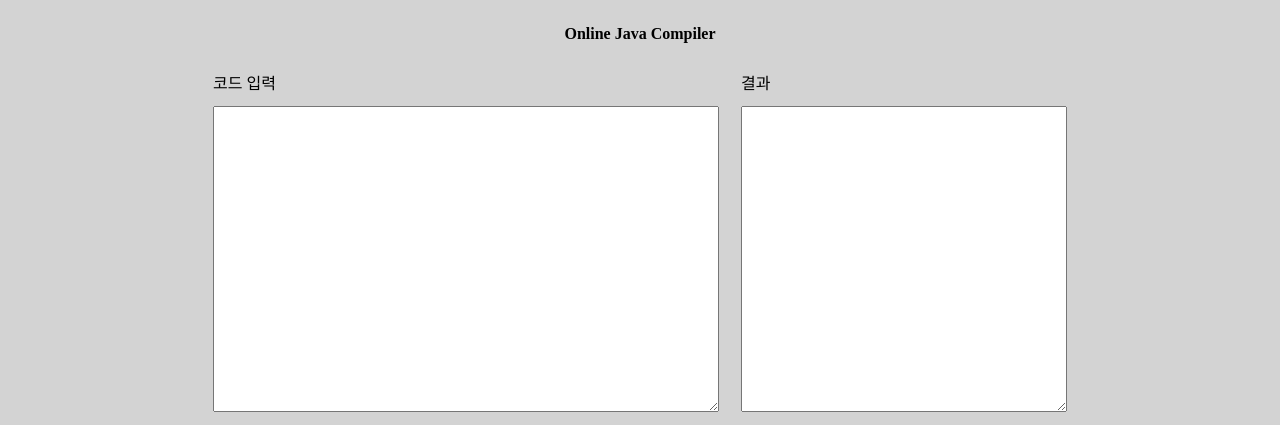
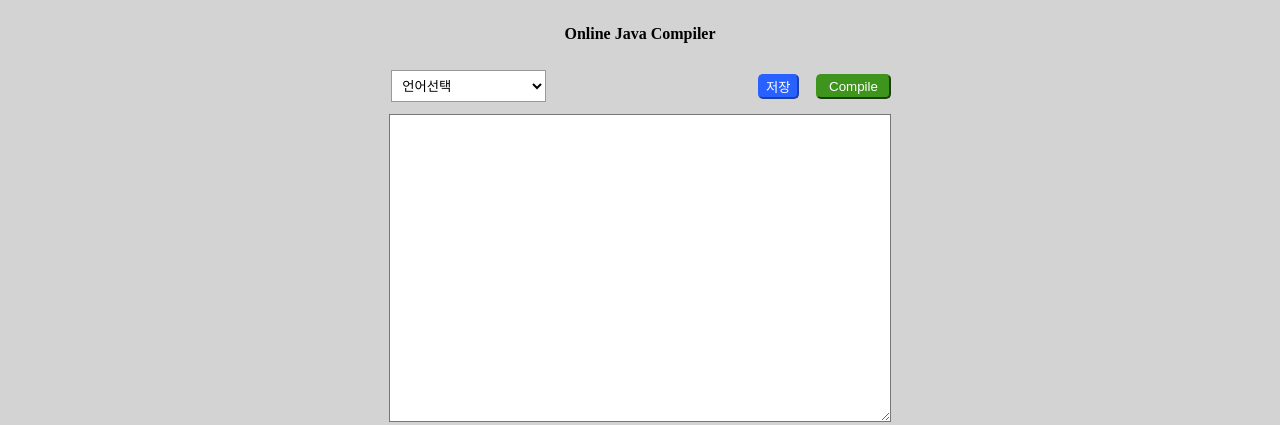
Before and after one commit to y00jin/frontend, a plain HTML site: page codeforest/main.html in a window 1280 px wide. Shown: the part 343-768 px from the top of the page. Drawn offline with Linux system fonts and the light colour scheme.

Commit message:
css 수정

```diff
--- a/codeforest/main.css
+++ b/codeforest/main.css
@@ -51,7 +51,20 @@ body {
 }
 
 td {
-    padding: 5px 10px;
+    padding: 5px 5px;
+}
+
+select {
+    width: 155px;
+    padding: .5em .5em;
+    font-family: inherit;
+    background: no-repeat 95% 50%;
+    background-color: #fff;
+    border: 1px solid #999;
+    border-radius: 0px;
+    margin: auto;
+    margin-right: 150px;
+    display: block;
 }
 
 #head {
@@ -59,11 +72,24 @@ td {
 }
 
 #code {
-    width: 500px; height: 300px
+    width: 480px;
+    height: 300px;
+    background-color: #fff;
+    color: #000;
+    font-family: Consolas, sans-serif;
+    line-height: 2em;
+    font-stretch: ultra-expanded;
+    padding: 3px 10px;
 }
 #result {
-    width: 320px;
-    height: 300px;
+    width: 480px;
+    height: 150px;
+    background-color: #fff;
+    color: #000;
+    font-family: Consolas, sans-serif;
+    line-height: 2em;
+    font-stretch: ultra-expanded;
+    padding: 3px 10px;
 }
 
 .bottom {
@@ -76,3 +102,29 @@ td {
     display: block;
     clear: both;
 }
+
+.btn-save {
+    margin-left: 50px;
+    color:#fff;
+    border-color: #2861ff;
+    border-radius: 5px;
+    background-color: #2861ff;
+}
+.btn-save:hover{
+    color:#fff;
+    background-color: #2352d3;
+}
+
+.btn-compile {
+    margin-left: 5px;
+    color:#fff;
+    border-color: #3f941d;
+    border-radius: 5px;
+    background-color: #3f941d;
+    width: 75px;
+    height: 25px;
+}
+.btn-compile:hover{
+    color:#fff;
+    background-color: #357c18;
+}
--- a/codeforest/main.html
+++ b/codeforest/main.html
@@ -24,27 +24,40 @@
         <form>
             <table class="tbl-ex">
                <tr>
-                  <th colspan="2" id="head">Online Java Compiler</th>
-               </tr>
-               <tr>
-                  <td class="label">코드 입력</td>
-                  <td>결과</td>
+                  <th colspan="4" id="head">Online Java Compiler</th>
                </tr>
                <tr>
                   <td>
+                        <select name="lang">
+                            <option value="" selected="selected">언어선택</option>
+                            <option value="c">C</option>
+                            <option value="cpp">C++</option>
+                            <option value="java">JAVA</option>
+                            <option value="js">JavaScript</option>
+                            <option value="python">Python</option>
+                        </select>
+                  </td>
+                  <td>
+                    <span style="float: right;">
+                        <button id='save' type="button" class="btn-save">저장</button>
+                    </span>
+                </td>
+                <td>
+                    <span style="float: right;">
+                        <input type="submit" class="btn-compile" value="Compile">
+                    </span>
+                </td>
+               </tr>
+               <tr>
+                  <td colspan="3">
                       <textarea onkeydown="if(event.keyCode===9){var v=this.value,s=this.selectionStart,e=this.selectionEnd;this.value=v.substring(0, s)+'\t'+v.substring(e);this.selectionStart=this.selectionEnd=s+1;return false;}"
                           type="text" name="code" id = "code"></textarea>
                   </td>
-                  <td>
-                      <textarea name="" id="result" readonly></textarea>
-                  </td>
                </tr>
                <tr>
-                   <td>
-                        <span style="float: right;">
-                            <input type="submit" value="Compile">
-                        </span>
-                   </td>
+                    <td colspan="3">
+                       <textarea name="" id="result" readonly></textarea>
+                    </td>
                </tr>
             </table>
          </form>
```
Also changed, not shown: 1 other file.
